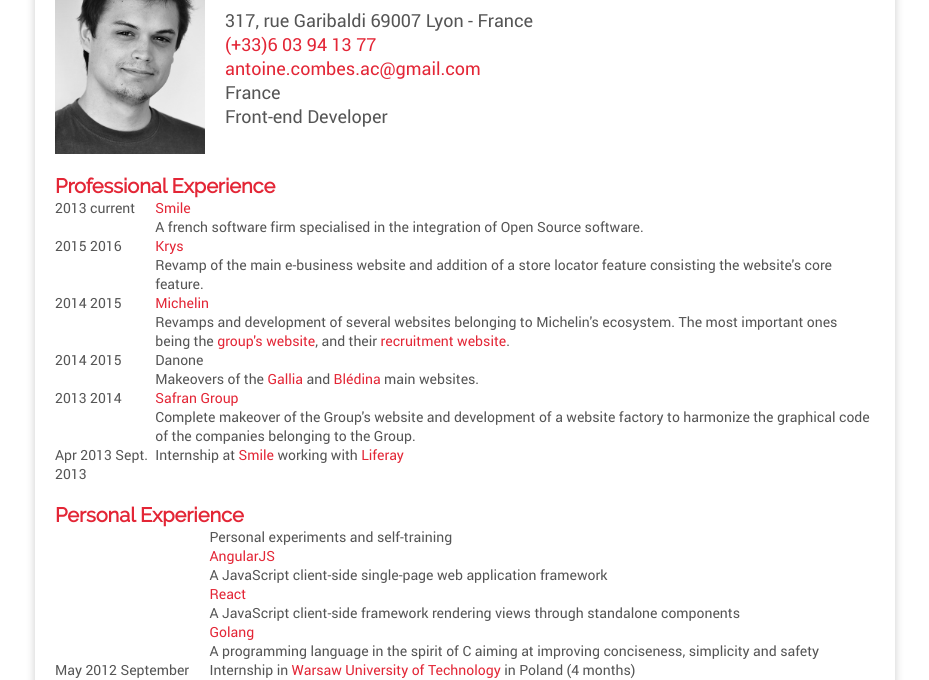
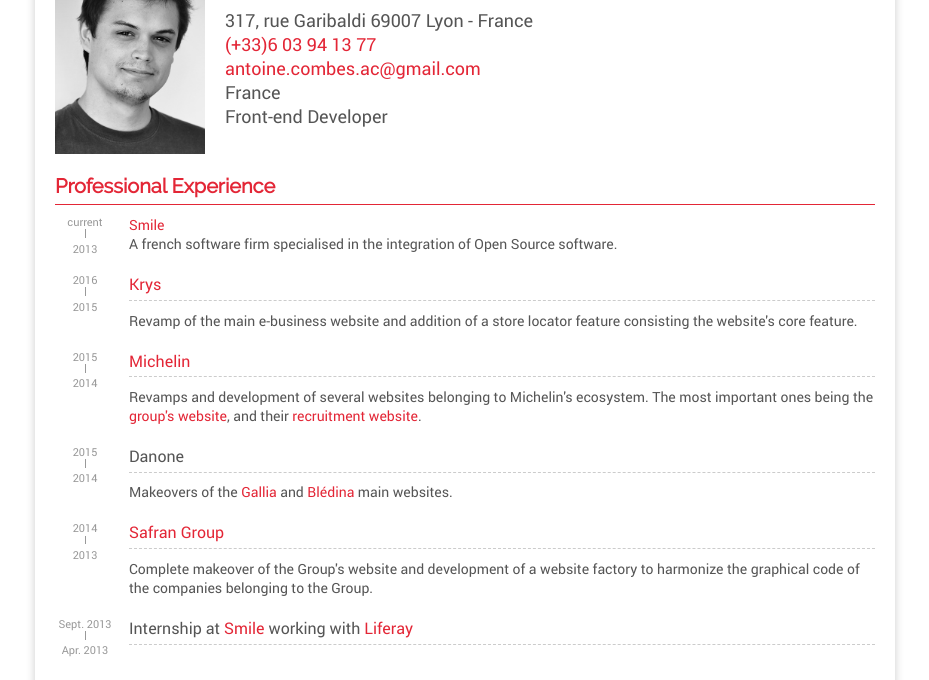
Before and after one commit to Acombes/acombes.github.io, a website: page index.html in a window 1280 px wide. Shown: the part 127-807 px from the top of the page, without its empty margins (175-1104 px from the left). Drawn offline with Linux system fonts and the light colour scheme.

Commit message:
Some style it sucks

```diff
--- a/index.html
+++ b/index.html
@@ -43,7 +43,7 @@
             <h2 class="section-title">Professional Experience</h2>
 
             <div class="timeline table-like">
-                <div class="row grouped title">
+                <div class="row grouped head">
                     <div class="year">
                         <span class="from">2013</span>
                         <span class="to">current</span>
@@ -119,7 +119,7 @@
                 </div>
                 <div class="row grouped">
                     <div class="year">
-                        <span class="from">Apr 2013</span>
+                        <span class="from">Apr. 2013</span>
                         <span class="to">Sept. 2013</span>
                     </div>
                     <div class="content">
@@ -158,7 +158,7 @@
                 <div class="row">
                     <div class="year">
                         <span class="from">May 2012</span>
-                        <span class="to">September 2012</span>
+                        <span class="to">Sept. 2012</span>
                     </div>
                     <div class="content">
                         <div class="desc">Internship in <a href="https://www.pw.edu.pl/engpw">Warsaw University of
--- a/stylesheets/scss/abstracts/_variables.scss
+++ b/stylesheets/scss/abstracts/_variables.scss
@@ -4,7 +4,9 @@
 
 // Colors
 $textBlack: #555;
+$textGrey: #999;
 $mainColor: #E32636; // TODO find the main color
+$borderGrey: #ccc;
 
 // Fonts fallback
 $headings: $headingsName, Georgia, sans-serif;
--- a/stylesheets/scss/base/_general.scss
+++ b/stylesheets/scss/base/_general.scss
@@ -51,6 +51,9 @@
 }
 
 h2 {
+    margin-bottom: .5em;
+    padding-bottom: .3em;
+    border-bottom: 1px solid currentColor;
     font: 700 pxToRem(20px) $headings;
     color: $mainColor;
 }
--- a/stylesheets/scss/components/_timeline.scss
+++ b/stylesheets/scss/components/_timeline.scss
@@ -0,0 +1,57 @@
+.timeline {
+    & > * > * {
+        padding-bottom: 1.4286em;
+    }
+
+    .year {
+        $lineHeight: 1.2;
+
+        width: 60px;
+        position: relative;
+        font-size: pxToRem(11px);
+        text-align: center;
+        color: $textGrey;
+
+        &:not(:empty):before {
+            content: "";
+            display: block;
+            height: .8em;
+            position: absolute;
+            top: $lineHeight * 1em;
+            left: 50%;
+            margin-top: .1em;
+            border-left: 1px solid currentColor;
+        }
+
+        .from,
+        .to {
+            display: block;
+            width: 100%;
+            position: absolute;
+            left: 0;
+            background: #fff;
+            line-height: $lineHeight;
+            white-space: nowrap;
+        }
+
+        .from {
+            top: 2em * $lineHeight;
+        }
+
+        .to {
+            top: 0;
+        }
+    }
+
+    .content {
+        padding-left: 1em;
+    }
+
+    .title {
+        display: block;
+        margin-bottom: .6em;
+        padding-bottom: .3em;
+        border-bottom: 1px dashed $borderGrey;
+        font-size: pxToRem(16px);
+    }
+}
```
Also changed, not shown: dist/styles.css, dist/styles.min.css.
